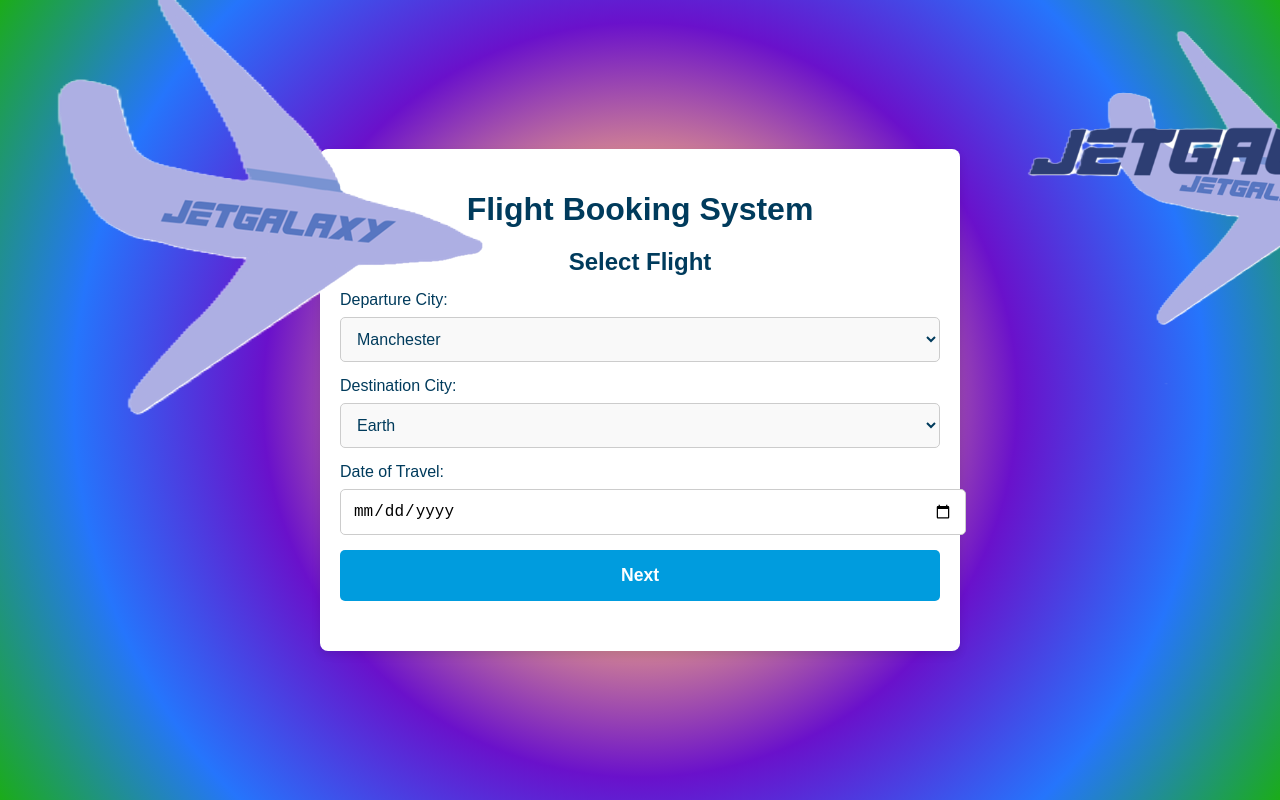
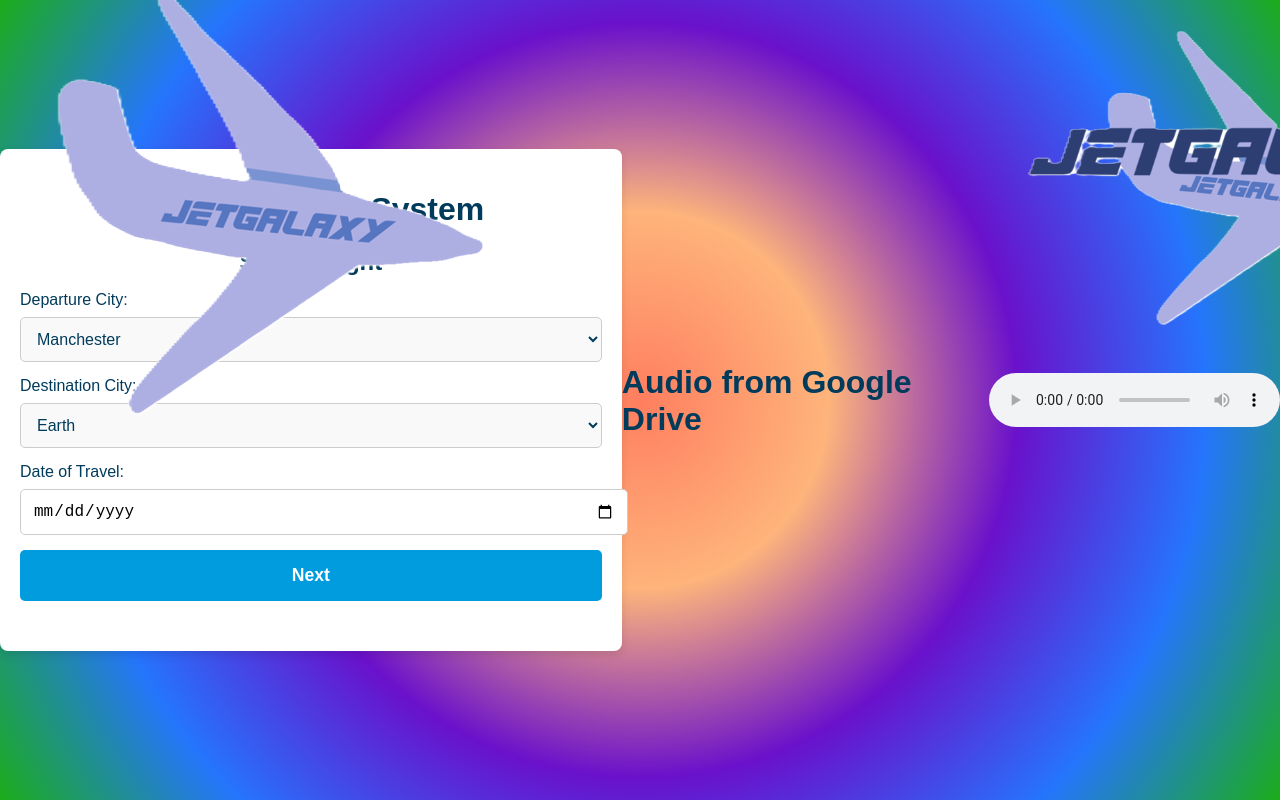
Before and after one commit to CallumTechHub/spacegalaxy, a plain HTML site: page index.html in a window 1280 px wide. Shown: the top 800 px of the page. Drawn offline with Linux system fonts and the light colour scheme.

Commit message:
index.html

```diff
--- a/index.html
+++ b/index.html
@@ -116,6 +116,14 @@
         <img src="./firstdepartureboard.png" alt="">
     </div>
 
+
+
+<h1>Audio from Google Drive</h1>
+  <audio id="googleDriveAudio" controls>
+    <source src="https://docs.google.com/uc?export=download&id=1A2B3C4D5E6F7G8H9I0" type="audio/mpeg">
+    Your browser does not support the audio element.
+  </audio>
+
     <script src="script.js"></script>
 </body>
 </html>
```
